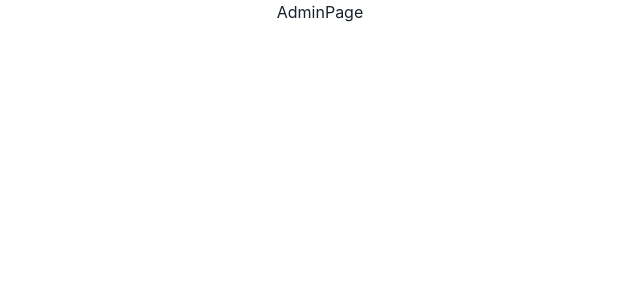
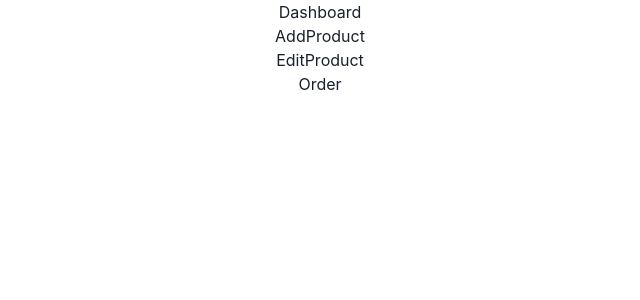
Before and after one commit to Saif-sk5417/NatureTrug.com, a React (Create React App) app in the folder BigBasket/: page /Admin in a window 1280 px wide. Shown: the top 300 px of the page, without its empty margins (320-960 px from the left). Built offline with nearby package versions, Linux system fonts and the light colour scheme.

Commit message:
UpDated Day-4

```diff
--- a/BigBasket/src/AllRoutes/MainRoutes.jsx
+++ b/BigBasket/src/AllRoutes/MainRoutes.jsx
@@ -1,4 +1,8 @@
 import { Route, Routes } from "react-router-dom"
+import { AddProduct } from "../Components/Admin/AddProduct"
+import { Dashboard } from "../Components/Admin/Dashboard"
+import { EditProduct } from "../Components/Admin/EditProduct"
+import { Order } from "../Components/Admin/Order"
 import Payment from "../Components/Payment"
 import AdminPage from "../Pages/AdminPage"
 import CartPages from "../Pages/CartPages"
@@ -23,6 +27,10 @@ const MainRoutes = () =>
              <Route path = '/FoodGrains' element={<FoodGrains />}/>
              <Route path = '/FoodGrains/:id' element={<SingleProductPage />}/>
              <Route path = '/Fruites&Vegetables/:id' element={<SingleProductPage />}/>
+             <Route path = '/Dashboard' element = {<Dashboard />}/>
+             <Route path = '/Order' element = {<Order/>}/>
+             <Route path = '/AddProduct' element = {<AddProduct />}/>
+             <Route path = '/EditProduct' element = {<EditProduct />}/>
          </Routes>
     )
 }
--- /dev/null
+++ b/BigBasket/src/Components/Admin/AddProduct.jsx
@@ -0,0 +1,9 @@
+const AddProduct = () => {
+    return (
+        <div>
+            AddProduct
+        </div>
+    )
+}
+
+export { AddProduct }
--- /dev/null
+++ b/BigBasket/src/Components/Admin/Dashboard.jsx
@@ -0,0 +1,9 @@
+const Dashboard = () => {
+    return (
+        <div>
+            Dashboard
+        </div>
+    )
+}
+
+export { Dashboard }
--- /dev/null
+++ b/BigBasket/src/Components/Admin/EditProduct.jsx
@@ -0,0 +1,9 @@
+const EditProduct = () => {
+    return (
+        <div>
+            EditProduct
+        </div>
+    )
+}
+
+export { EditProduct }
--- /dev/null
+++ b/BigBasket/src/Components/Admin/Order.jsx
@@ -0,0 +1,9 @@
+const Order = () => {
+    return (
+        <div>
+            Order
+        </div>
+    )
+}
+
+export { Order }
--- a/BigBasket/src/Pages/AdminPage.jsx
+++ b/BigBasket/src/Pages/AdminPage.jsx
@@ -1,10 +1,18 @@
+import { NavLink } from "react-router-dom"
+import { AddProduct } from "../Components/Admin/AddProduct"
+import { Dashboard } from "../Components/Admin/Dashboard"
+import { EditProduct } from "../Components/Admin/EditProduct"
+import { Order } from "../Components/Admin/Order"
 
 
 const AdminPage = () =>
 {
     return (
        <div>
-        AdminPage
+       <NavLink to ='/DashBoard'><Dashboard /></NavLink>
+       <NavLink to ='/AddProduct'><AddProduct /></NavLink>
+       <NavLink to = '/EditProduct'><EditProduct /></NavLink>
+       <NavLink to ='/Order'><Order /></NavLink>
        </div>
     )
 }
```
